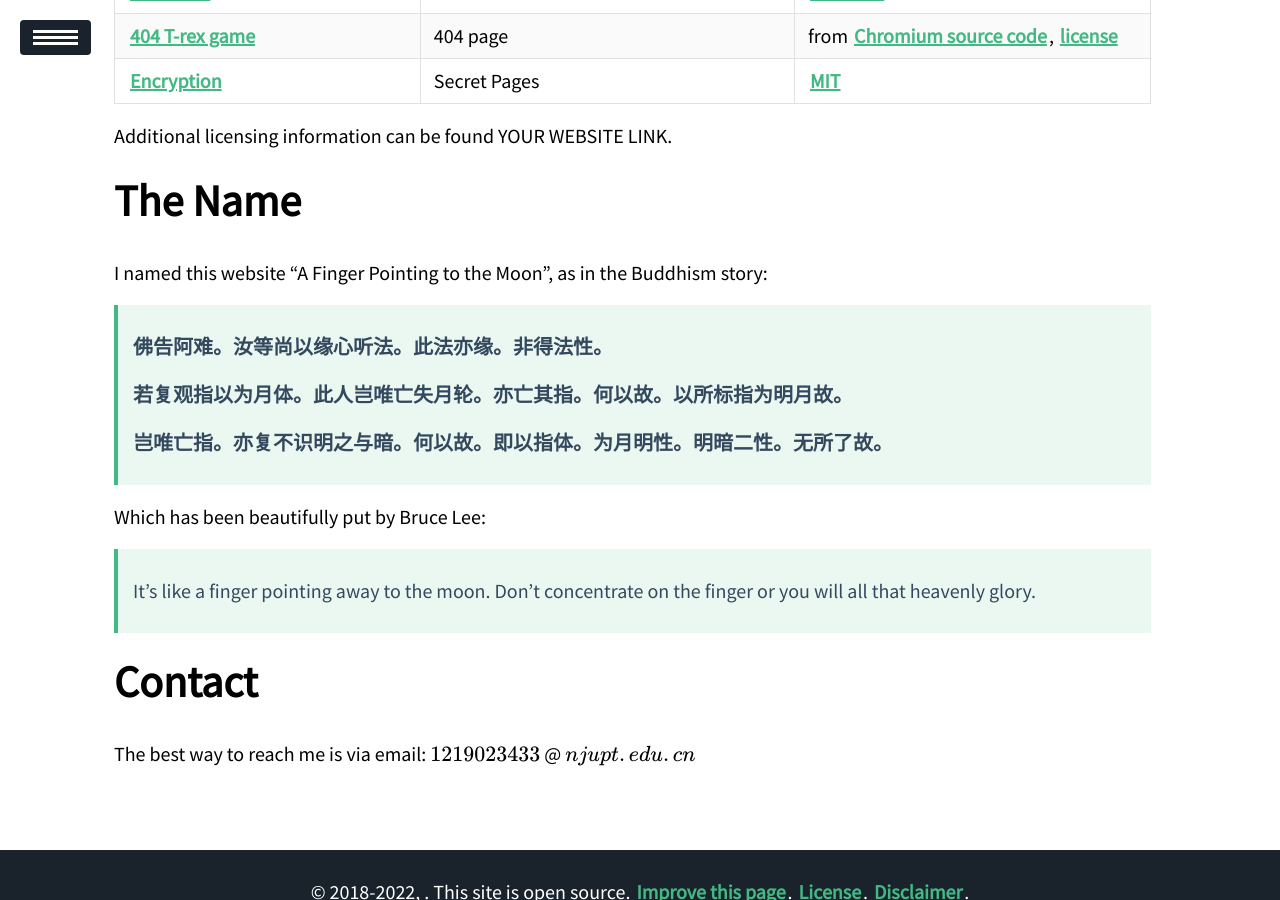
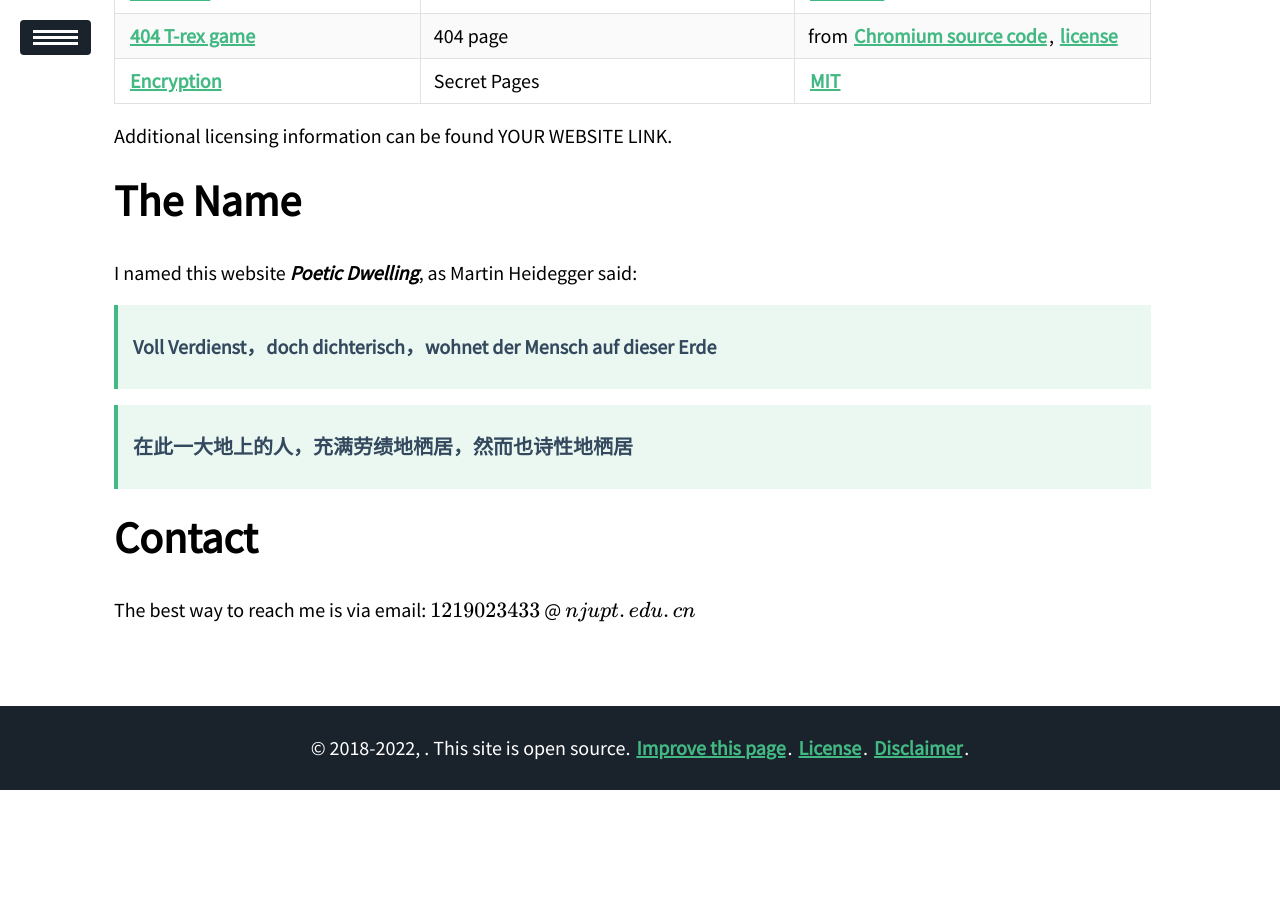
Before and after one commit to cscdxu/cdxu.github.io, a Jekyll site: the page built from about/index.md, in a window 1280 px wide and 900 px high, scrolled down 1463 px. Built offline with Jekyll 4.4.1, drawn with Linux system fonts in a browser that asks for light colours; nearby versions of some CDN libraries; formulas are drawn with MathJax 3; after the commit the page ends 2253 px from its top, so only the background shows below that; some of the changed text lies outside the part shown.

Commit message:
Update index.md

```diff
--- a/about/index.md
+++ b/about/index.md
@@ -50,17 +50,10 @@ Additional licensing information can be found YOUR WEBSITE LINK.
 
 # The Name
 
-I named this website "A Finger Pointing to the Moon", as in the Buddhism story:
+I named this website ***Poetic Dwelling***, as Martin Heidegger said:
+> **Voll Verdienst，doch dichterisch，wohnet der Mensch auf dieser Erde**
 
-> **佛告阿难。汝等尚以缘心听法。此法亦缘。非得法性。**
->
-> **若复观指以为月体。此人岂唯亡失月轮。亦亡其指。何以故。以所标指为明月故。**
->
-> **岂唯亡指。亦复不识明之与暗。何以故。即以指体。为月明性。明暗二性。无所了故。**
-
-Which has been beautifully put by Bruce Lee:
-
->It's like a finger pointing away to the moon. Don't concentrate on the finger or you will all that heavenly glory.
+> **在此一大地上的人，充满劳绩地栖居，然而也诗性地栖居**
 
 # Contact
 
```
Also changed, not shown: other parts of about/index.md (+1 -1 lines).
